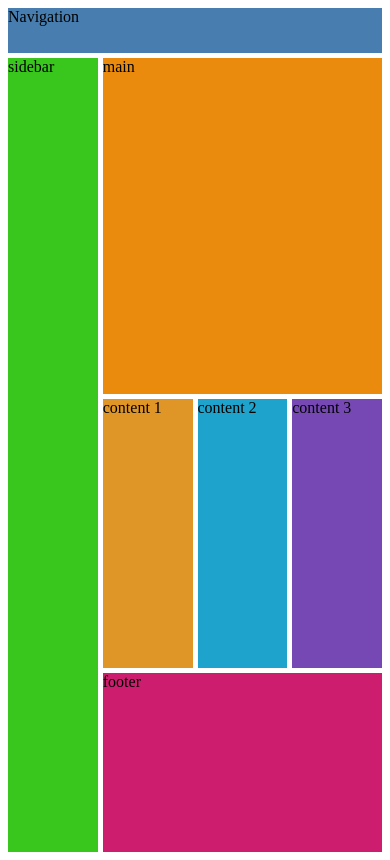
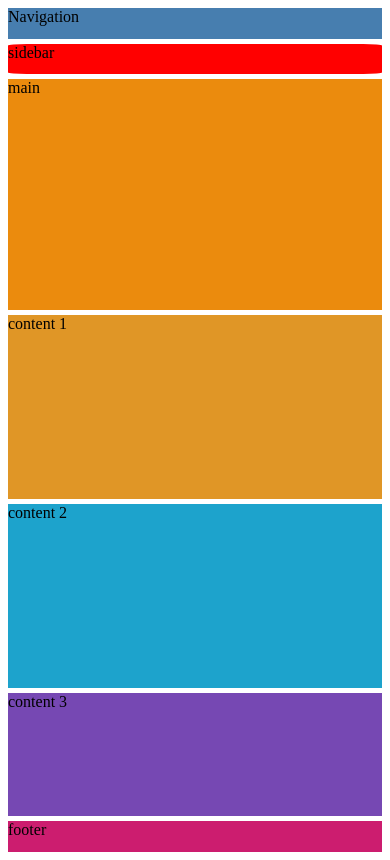
Before and after one commit to KennethNjau/css-grid-layout, a plain HTML site: page index.html in a window 390 px wide. Drawn offline with Linux system fonts and the light colour scheme.

Commit message:
css grid layout

```diff
--- a/style.css
+++ b/style.css
@@ -39,3 +39,22 @@ footer{
     background-color: #cc1d6f;
     grid-area: footer;
 }
+@media (max-width:576px) {
+    .container{
+        grid-template-columns: 1fr;
+        grid-template-rows: 0.2fr 0.2fr 1.5fr 1.2fr 1.2fr 0.8fr 0.2fr;
+        grid-template-areas:
+        "nav"
+        "sidebar"
+        "main"
+        "content1"
+        "content2"
+        "content3"
+        "footer"
+        ;
+    }
+    #sidebar{
+        background-color: red;
+        border-radius: 5%;
+    }
+}
```
